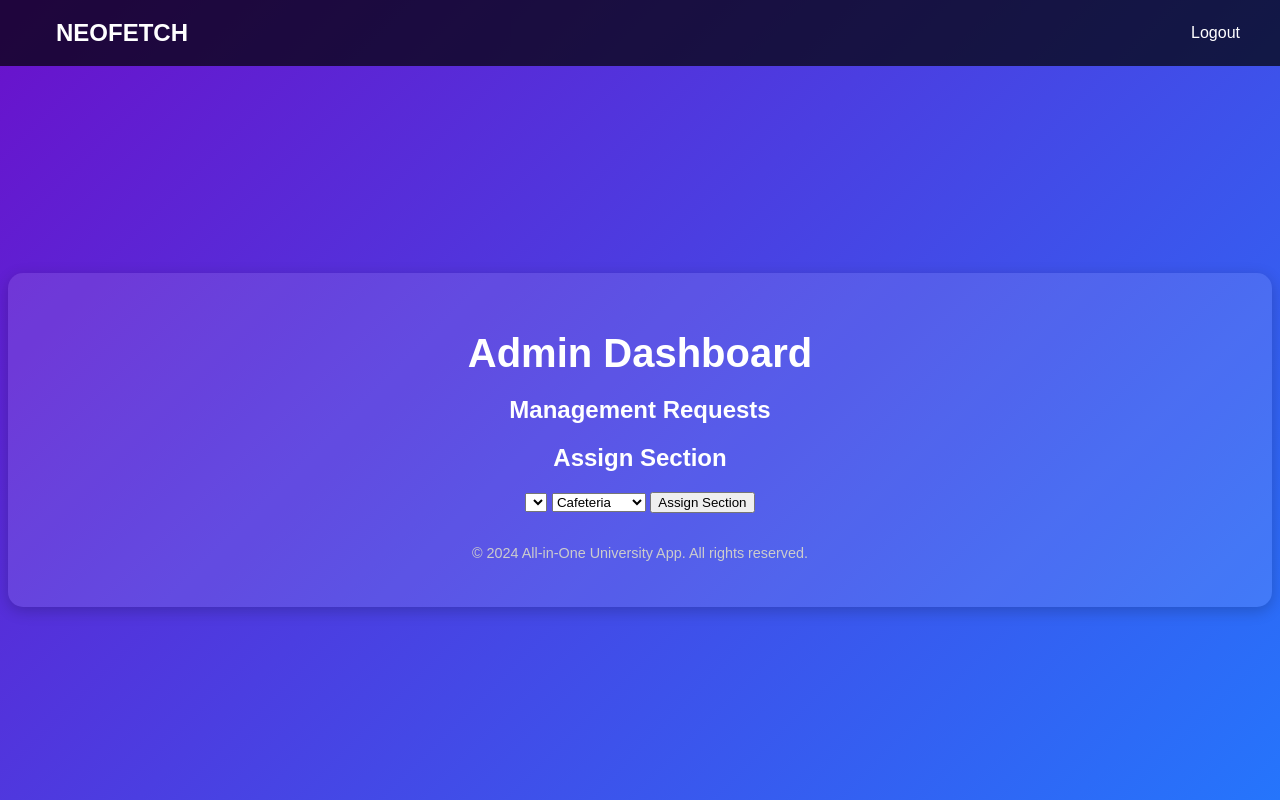
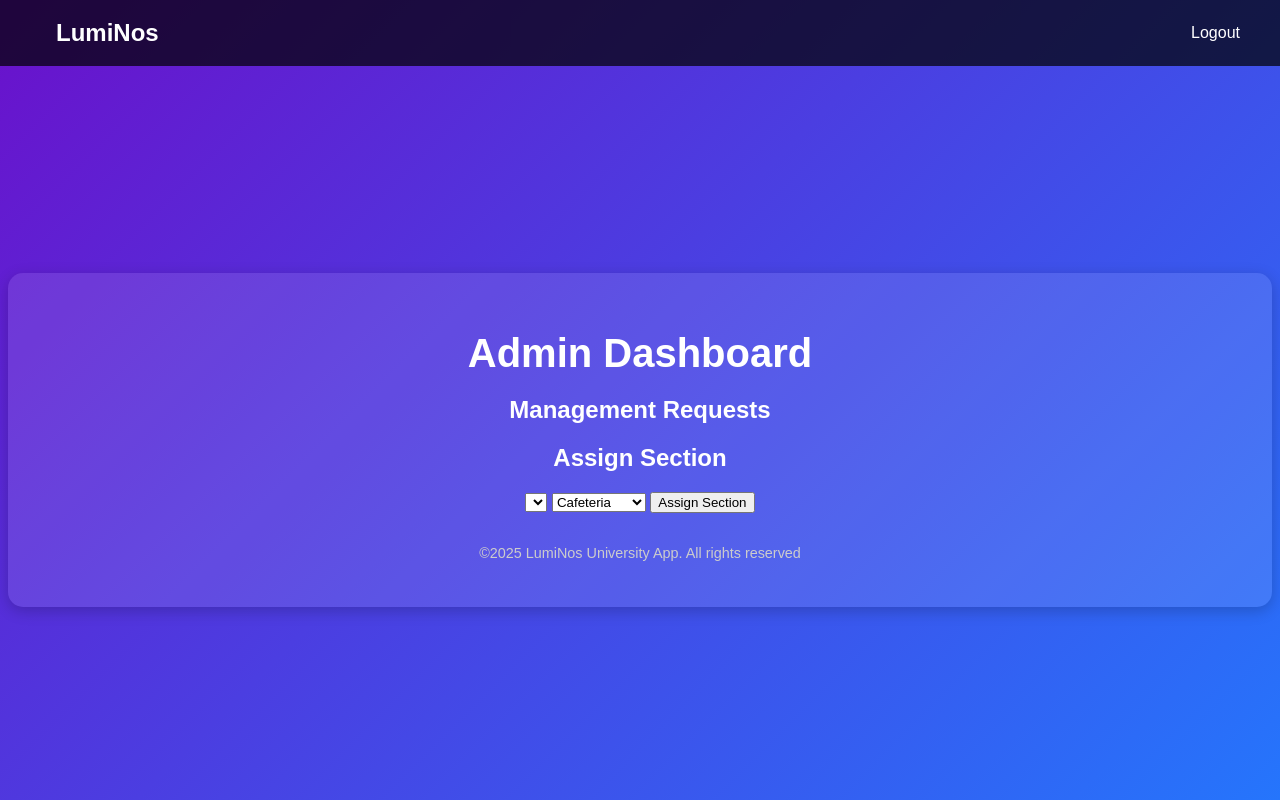
Before and after one commit to niloyblueee/Mist_hack2025_Finals, a plain HTML site: page Mist hackathon v5 lite/admin.html in a window 1280 px wide. Drawn offline with Linux system fonts and the light colour scheme.

Commit message:
small fix ©2025 LumiNos University App. All rights

```diff
--- a/Mist hackathon v5 lite/admin.html
+++ b/Mist hackathon v5 lite/admin.html
@@ -10,7 +10,7 @@
   <!-- Navigation Bar -->
   <nav>
     <div class="nav-container">
-      <h1>NEOFETCH</h1>
+      <h1>LumiNos</h1>
       <div class="nav-links">
         <span id="logged-in-user"></span>
         <button onclick="logout()">Logout</button>
@@ -50,7 +50,7 @@
     </section>
 
     <footer>
-      <p>© 2024 All-in-One University App. All rights reserved.</p>
+      <p>©2025 LumiNos University App. All rights reserved</p>
     </footer>
   </div>
 
```
